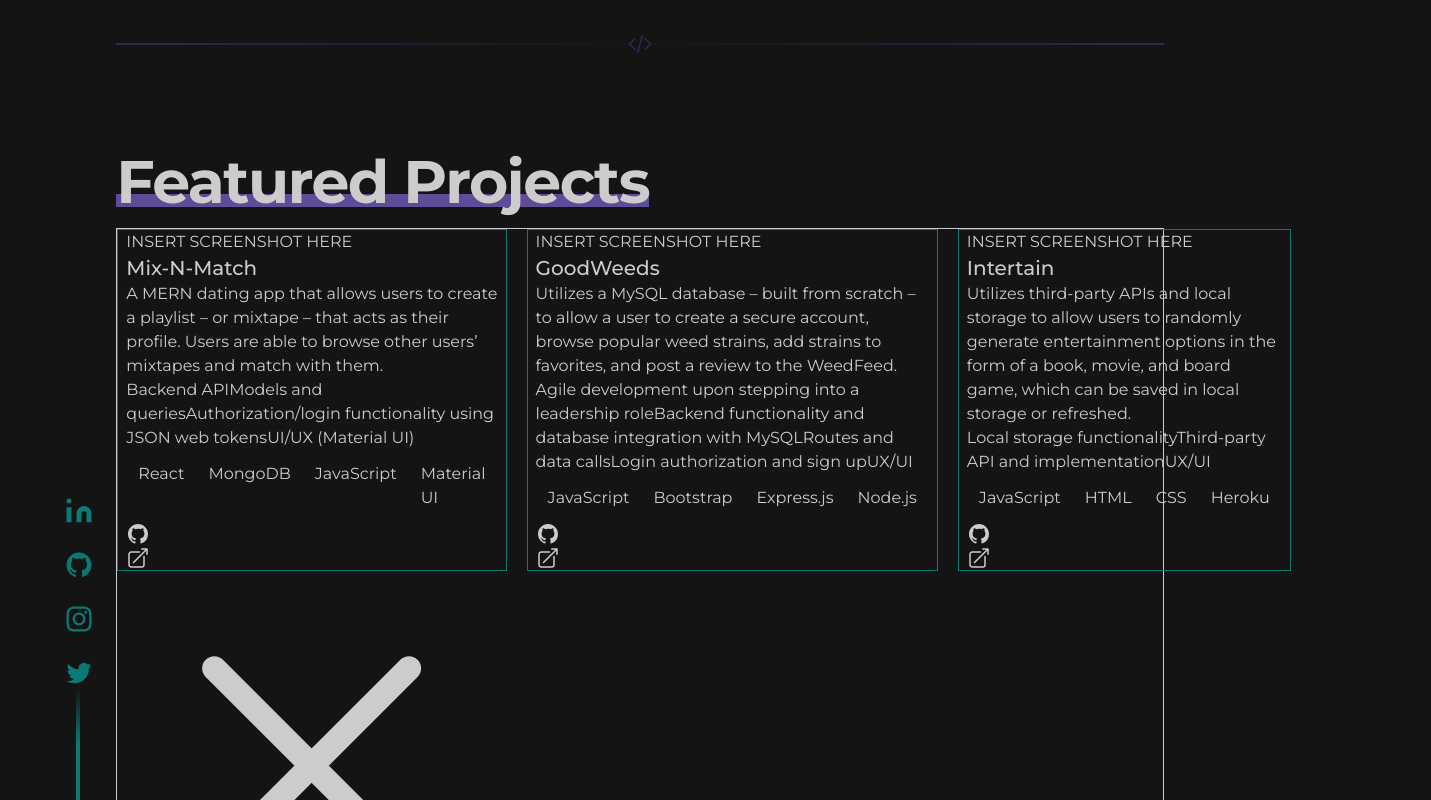
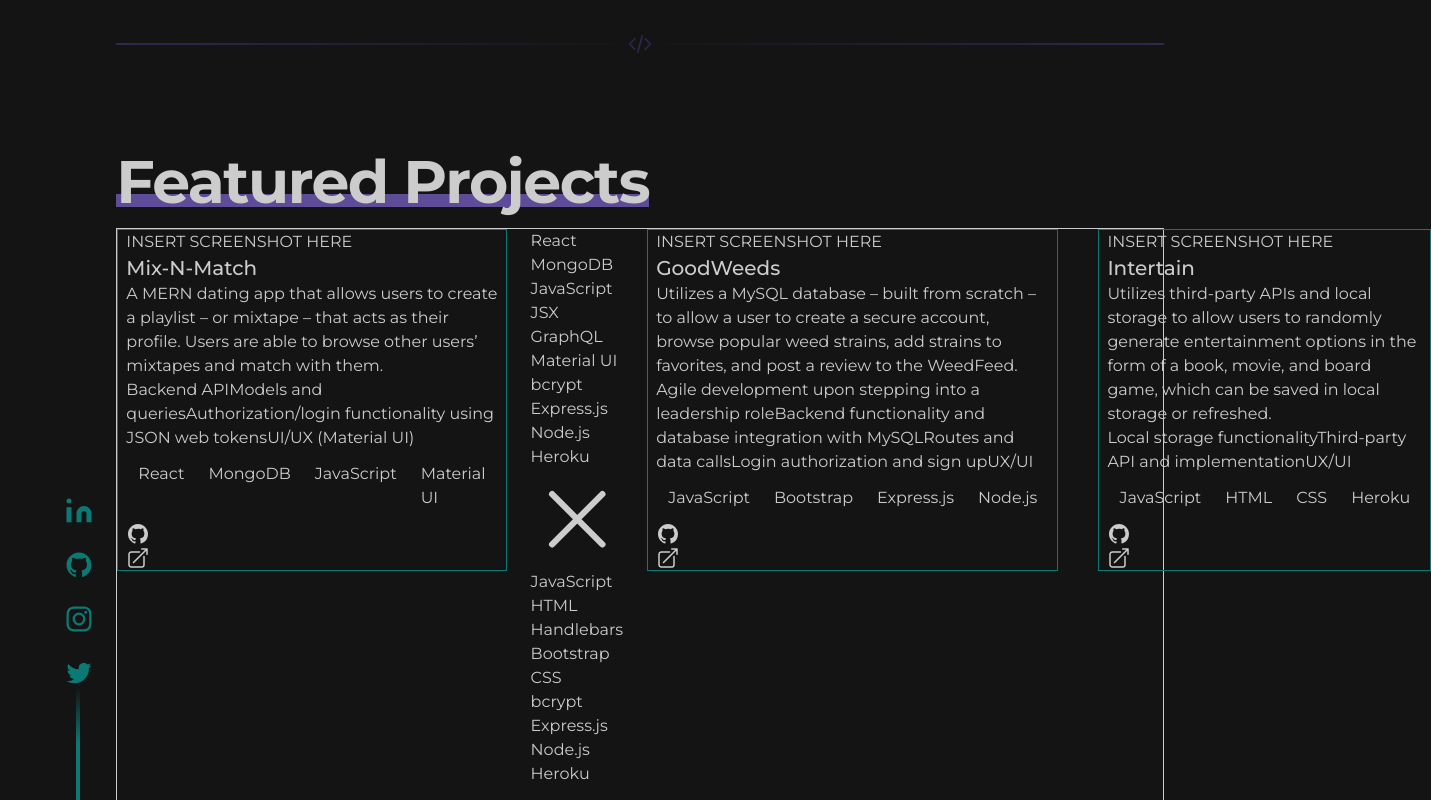
Before and after one commit to graycodesnu/graycodes.dev, a React (Create React App) app: page / in a window 1280 px wide. Both pictures are taken after a click on the element 311 px from the left and 2134 px from the top of the page. Shown: the part 1734-2534 px from the top of the page, 1431 px wide, since content can reach past the window. Built offline with nearby package versions, Linux system fonts and the light colour scheme.

Commit message:
modal displaying ALL project data

```diff
--- a/src/components/home/ProjectList.js
+++ b/src/components/home/ProjectList.js
@@ -5,24 +5,29 @@
 import ProjectModal from "./ProjectModal";
 // Import useState for modal functionality
 import { useState } from "react";
+// Import Data
+import { projectData } from "../../data/projectData";
 
 export default function ProjectList({ project }) {
-  // ** Modal useState **
+  // Modal useState
   const [openModal, setOpenModal] = useState(false);
-
-  // ** Short skill array for project preview card **
+// Modal data map
+const modalProjectData = projectData.map((modalProjectData) => (
+  <ProjectModal key={modalProjectData.id} modalProjectData={modalProjectData} open={openModal} onClose={() => setOpenModal(false)} />
+))
+  // Short skill array for project preview card
   const shortSkillArray = project.skillsShort;
   console.log(
     "This is the short skills array from ProjectList!",
     shortSkillArray
   );
 
-  // ** Detailed skill array for project detail card **
-  const detailedSkillArray = project.skillsDetail;
-  console.log(
-    "This is the detailed skills array from ProjectList!",
-    detailedSkillArray
-  );
+  // Detailed skill array for project detail card
+  // const detailedSkillArray = project.skillsDetail;
+  // console.log(
+  //   "This is the detailed skills array from ProjectList!",
+  //   detailedSkillArray
+  // );
 
   return (
     <>
@@ -56,14 +61,10 @@
             <ArrowTopRightOnSquareIcon className="h-6 w-6" />
           </a>
         </div>
-        <ProjectModal open={openModal} onClose={() => setOpenModal(false)} />
+
       </div>
-      {/* Detailed Skills */}
-      {/* <div>
-        {detailedSkillArray.map((skill) => (
-          <li className="list-none px-1">{skill}</li>
-        ))}
-      </div> */}
+      {/* Modal */}
+<div>{modalProjectData}</div>
     </>
   );
 }
--- a/src/components/home/ProjectModal.js
+++ b/src/components/home/ProjectModal.js
@@ -1,16 +1,31 @@
 // Import icons
 import { XMarkIcon } from "@heroicons/react/24/outline";
-// Import Data
-import { projectData } from "../../data/projectData";
 
-export default function ProjectModal({ open, onClose }){
+
+export default function ProjectModal({ open, onClose, modalProjectData }){
+  // Modal functionality
   if(!open) return null;
+
+
+
+    // Detailed skill array for project detail card
+    const detailedSkillArray = modalProjectData.skillsDetail;
+    console.log(
+      "This is the detailed skills array from ProjectList!",
+      detailedSkillArray
+    );
+
 
   return(
 
 <div onClick={onClose}>
   {/* Stop propagation prevents close when modal is clicked */}
 <div onClick={(e) => {e.stopPropagation();}}>
+      {/* Detailed Skills */}
+
+        {detailedSkillArray.map((skill) => (
+          <li className="list-none px-1">{skill}</li>
+        ))}
 
 
 
```
